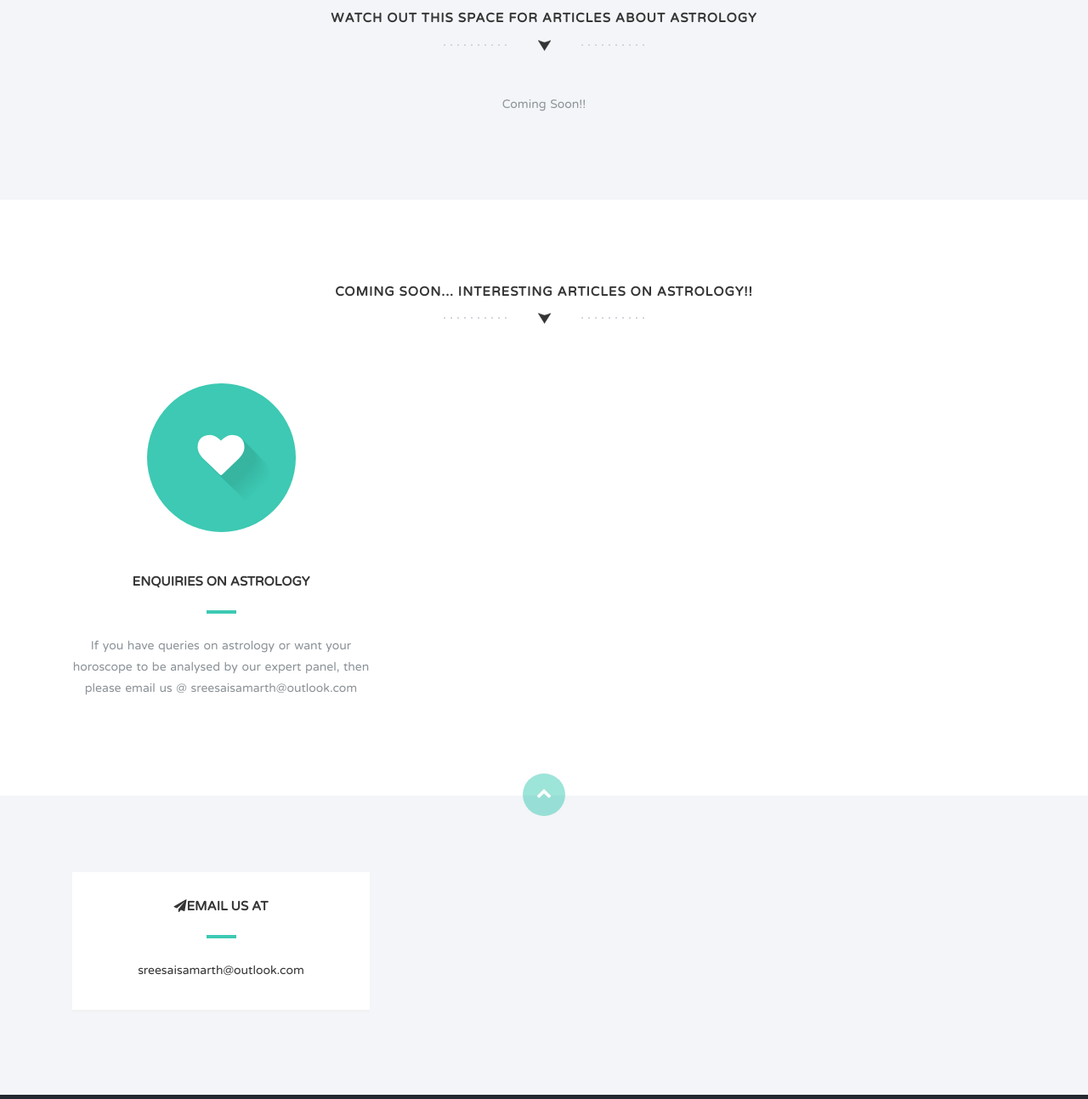
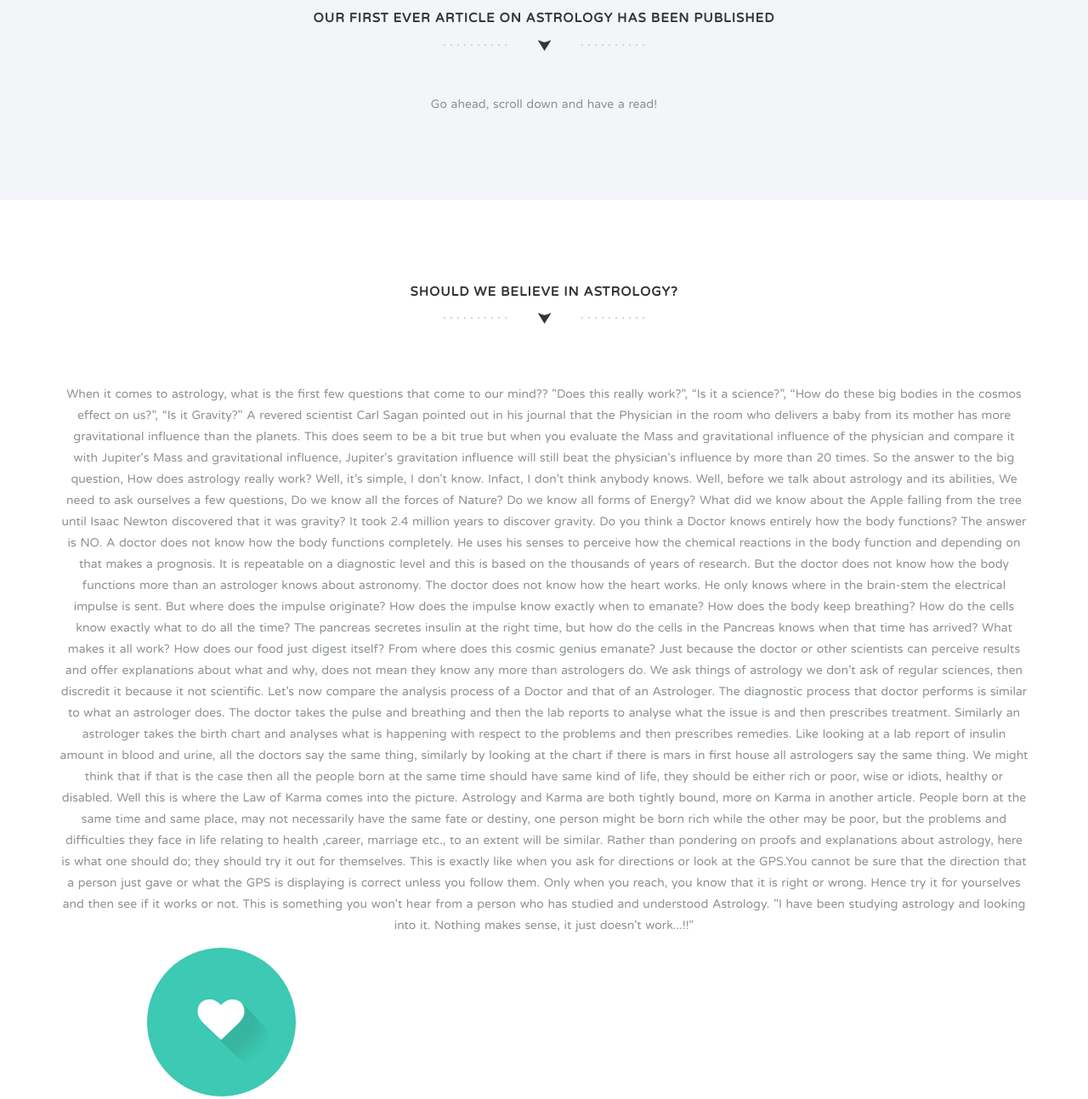
Before and after one commit to ShomaGujjar/ShomaGujjar.github.io, a plain HTML site: page index.html in a window 1280 px wide. Shown: the part 755-2048 px from the top of the page at 85% size. Drawn offline with nearby package versions, Linux system fonts and the light colour scheme.

Commit message:
Added my first article
Added my first article

```diff
--- a/index.html
+++ b/index.html
@@ -48,8 +48,8 @@
               </div>
               <div class="row">
                 <div class="col-md-8 col-md-offset-2 text-center inner">
-                  <h1 class="animated fadeInDown">SAI<span>BABA</span></h1>
-                  <p class="animated fadeInUp delay-05s">Jai Sai Ram</em></p>
+                  <h1 class="animated fadeInDown">EXPLORE<span>ASTROLOGY</span></h1>
+                  <p class="animated fadeInUp delay-05s">Read some interesting articles written by our Experts and Share your views here.</em></p>
                 </div>
               </div>
               <!-- <div class="row">
@@ -64,8 +64,8 @@
           <div class="container">
             <div class="row">
               <div class="col-md-8 col-md-offset-2 wp1">
-                <h1 class="arrow">Watch out this space for articles about ASTROLOGY</h1>
-                <p>Coming Soon!!</p>
+                <h1 class="arrow">Our first ever article on ASTROLOGY has been published</h1>
+                <p>Go ahead, scroll down and have a read!</p>
               </div>
             </div>
           </div>
@@ -74,8 +74,60 @@
           <div class="container">
             <div class="row">
               <div class="col-md-12">
-                <h1 class="arrow">Coming Soon... Interesting articles on astrology!!</h1>
+                <h1 class="arrow">Should we believe in Astrology?</h1>
                 <div class="features-wrapper">
+				<p>When it comes to astrology, what is the first few questions that come to our mind??
+"Does this really work?”,
+“Is it a science?”,
+“How do these big bodies in the cosmos effect on us?”,
+“Is it Gravity?"
+
+A revered scientist Carl Sagan pointed out in his journal that the Physician in the room who delivers a baby from its mother has more gravitational influence than the planets. This does seem to be a bit true but when you evaluate the Mass and gravitational influence of the physician and compare it with Jupiter's Mass and
+gravitational influence, Jupiter's gravitation influence will still beat the physician's influence by more than 20 times.
+
+So the answer to the big question, How does astrology really work?
+Well, it’s simple, I don't know. Infact, I don’t think anybody knows.
+
+Well, before we talk about astrology and its abilities, We need to ask ourselves a few questions,
+Do we know all the forces of Nature?
+Do we know all forms of Energy?
+
+What did we know about the Apple falling from the tree until Isaac Newton discovered that it was gravity? It took 2.4 million years to discover gravity.
+
+Do you think a Doctor knows entirely how the body functions?
+The answer is NO. A doctor does not know how the body functions completely.
+He uses his senses to perceive how the chemical reactions in the body function and depending on that makes a prognosis. It is repeatable on a diagnostic level and this is based on the thousands of years of research.
+
+But the doctor does not know how the body functions more than an astrologer knows about astronomy. The doctor does not know how the heart works. He only knows where in the brain-stem the electrical impulse is sent. But where does the impulse originate? How does the impulse know exactly when to emanate? How does the body keep breathing? How do the cells know exactly what to do all the time? The pancreas secretes insulin at the right time, but how do the cells in the
+Pancreas knows when that time has arrived? What makes it all work? How does our food just digest itself? From where does this cosmic genius emanate?
+
+Just because the doctor or other scientists can perceive results and offer explanations about what and why, does not mean they know any more than astrologers do.
+
+We ask things of astrology we don’t ask of regular sciences, then discredit it because it not scientific.
+
+Let’s now compare the analysis process of a Doctor and that of an Astrologer.
+
+The diagnostic process that doctor performs is similar to what an astrologer does. The doctor takes the pulse and breathing and then the lab reports to analyse what the issue is and then prescribes treatment.
+
+Similarly an astrologer takes the birth chart and analyses what is happening with respect to the problems and then prescribes remedies. Like looking at a lab report of insulin amount in blood and urine, all the doctors say the same thing, similarly by looking at the chart if there is mars in first house all astrologers say the same thing.
+
+We might think that if that is the case then all the people born at the same time should have same kind of life, they should be either rich or poor, wise
+or idiots, healthy or disabled.
+
+Well this is where the Law of Karma comes into the picture.
+
+Astrology and Karma are both tightly bound, more on Karma in another article. People born at the same time and same place, may not necessarily have the same fate or destiny, one person might be born rich while the other may be poor, but the problems and difficulties they face in life relating to health ,career, marriage etc., to an extent will be similar.
+
+Rather than pondering on proofs and explanations about astrology, here is what one should do; they should try it out for themselves.
+
+This is exactly like when you ask for directions or look at the GPS.You cannot be sure that the direction that a person just gave or what the GPS is displaying is correct unless you follow them. Only when you reach, you know that it is right or wrong.
+
+Hence try it for yourselves and then see if it works or not.
+
+This is something you won't hear from a person who has studied and understood Astrology.
+
+"I have been studying astrology and looking into it. Nothing makes sense, it just doesn't work...!!"
+</p>
                  <!--  <div class="col-md-4 wp2">
                     <div class="icon">
                       <i class="fa fa-laptop shadow"></i>
```
